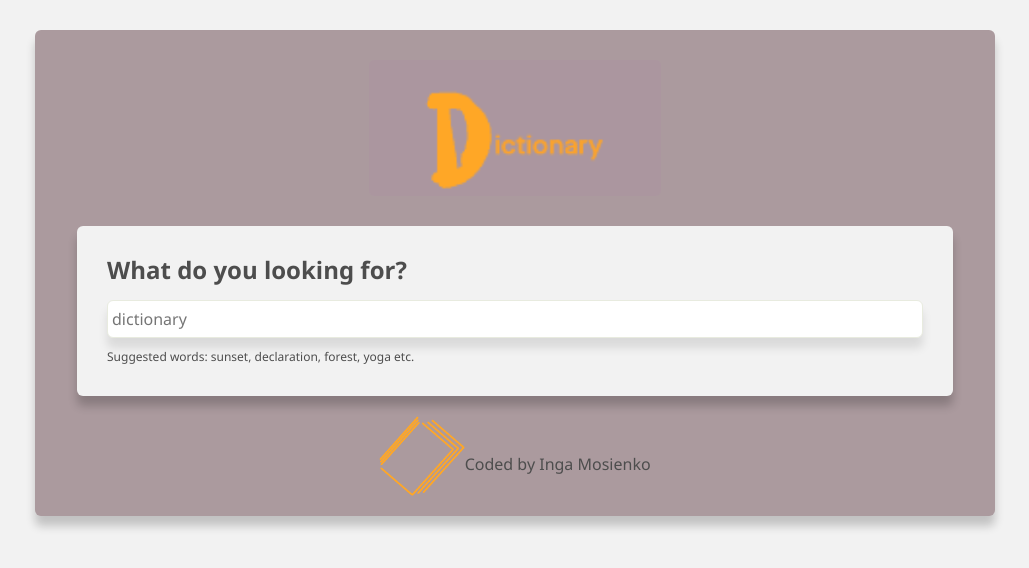
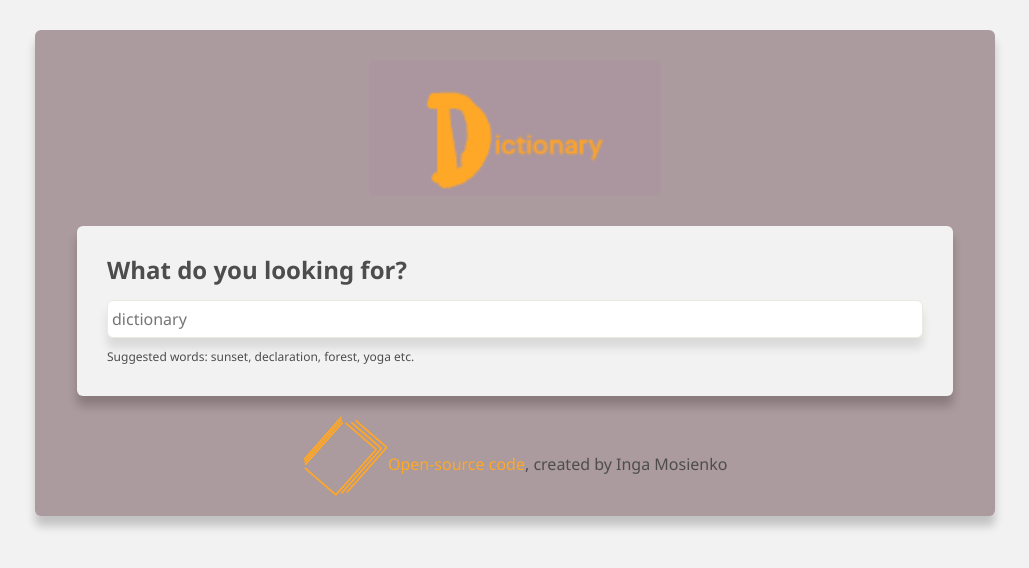
Before and after one commit to IngaMoss/react-dictionary-app, a React (Create React App) app: page / in a window 1280 px wide. Shown: the top 568 px of the page, without its empty margins (125-1154 px from the left). Built offline with nearby package versions, Linux system fonts and the light colour scheme; no server answers.

Commit message:
added link to github

```diff
--- a/src/App.css
+++ b/src/App.css
@@ -31,6 +31,12 @@
   text-align: center;
   color:#4D4D4D;
 }
-a {
+.App a {
   color: #FFA826;
+  text-decoration: none;
+  transition: all 150ms ease-in-out;
 }
+.App a:hover {
+color: #FFA826;
+font-size: 17px;
+}
--- a/src/App.js
+++ b/src/App.js
@@ -17,7 +17,8 @@ function App() {
         </main>
         <footer className="App-footer">
           <img src={logo2} className="App-logo2" alt="book" />
-          Coded by Inga Mosienko</footer>
+          <a href="https://github.com/IngaMoss/react-dictionary-app" target="_blank" rel="noreferrer">
+            Open-source code</a>, created by Inga Mosienko</footer>
       </div>
     </div>
   );
```
